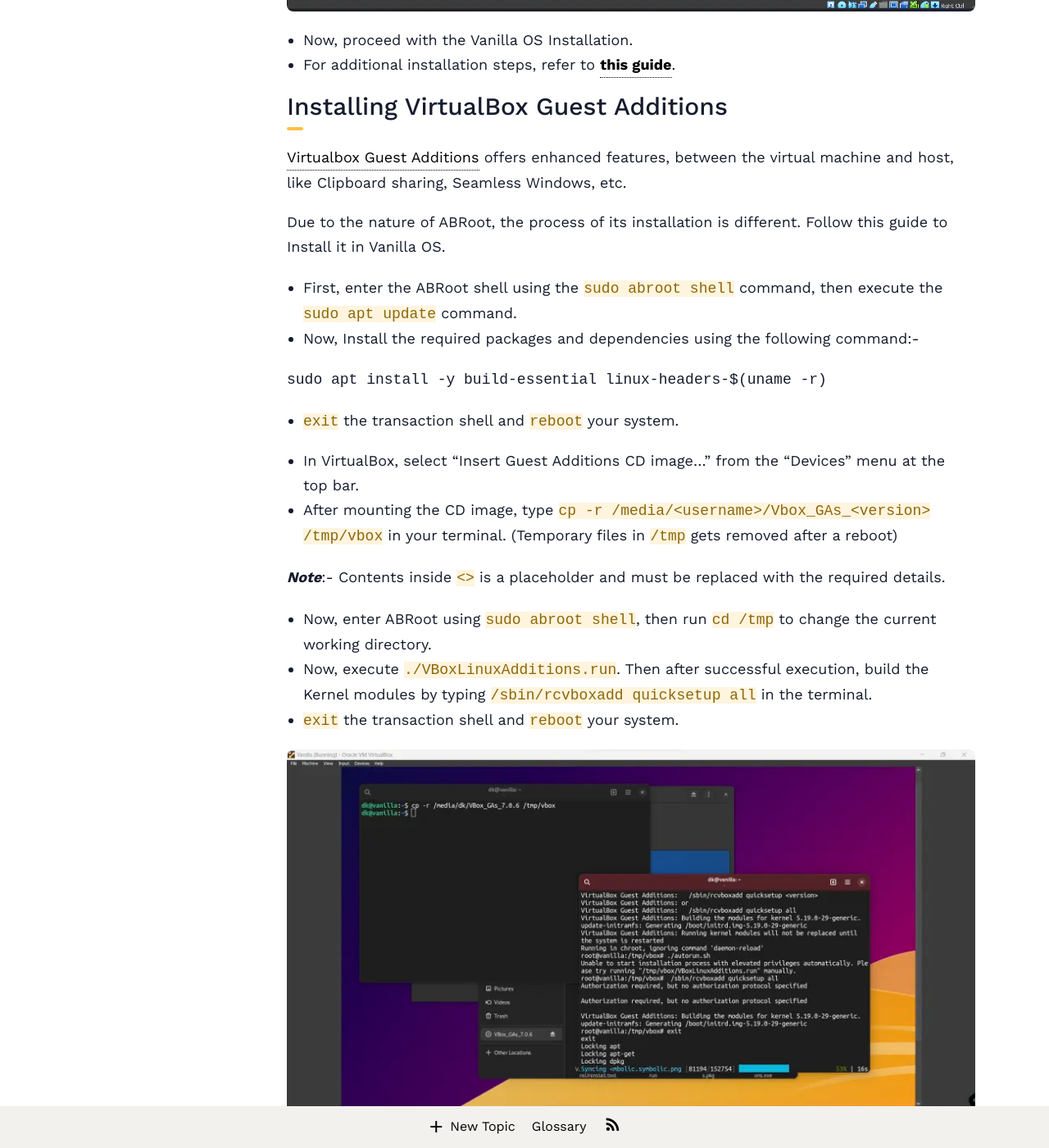
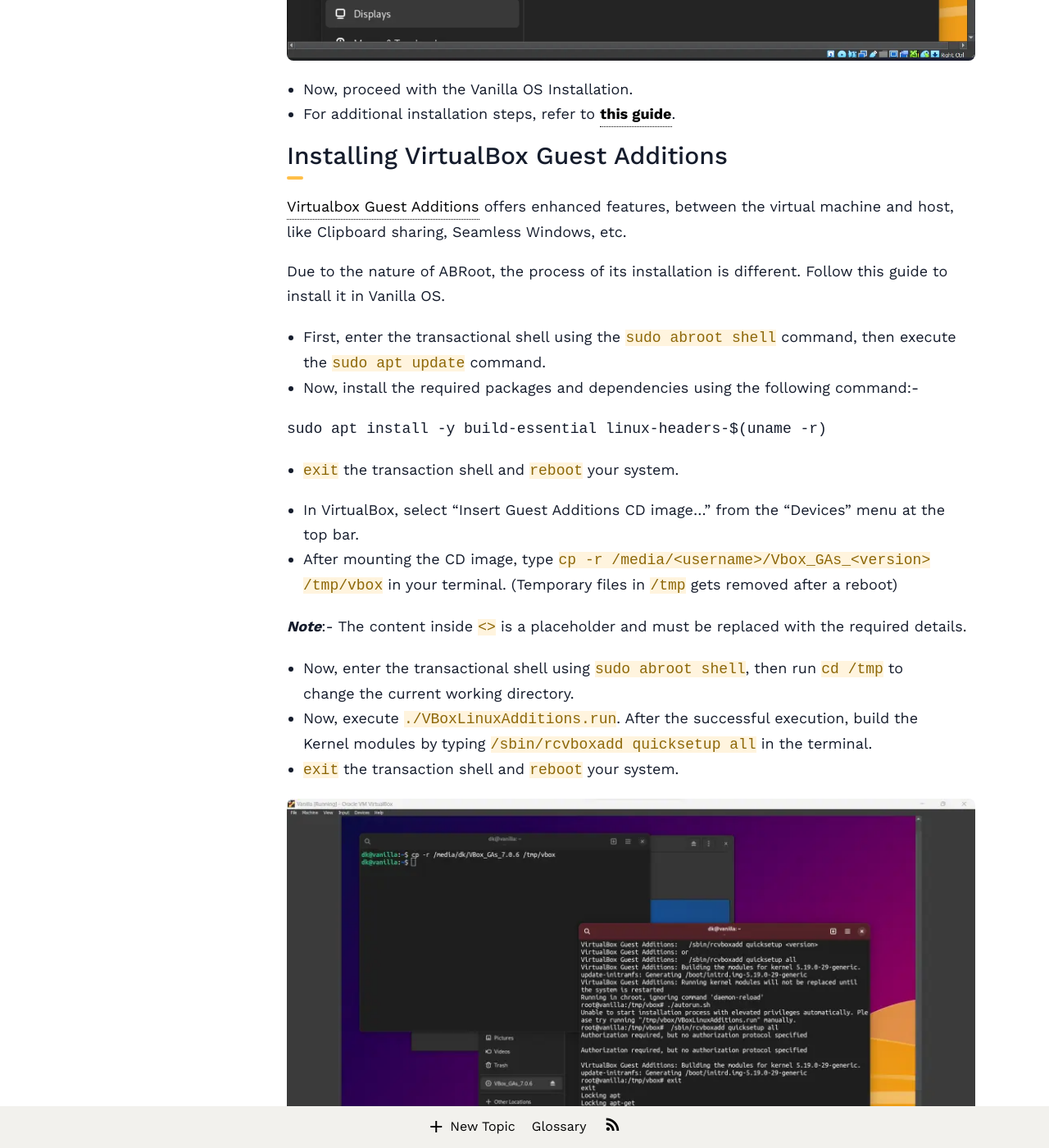
Before and after one commit to Vanilla-OS/handbook, a Jekyll site: the page built from _posts/2023-01-21-install-in-vm.md, in a window 1280 px wide and 1400 px high, scrolled down 50735 px. Shown: the whole window at 82% size. Built offline with Jekyll 4.4.1, drawn with Linux system fonts in a browser that asks for light colours; nearby versions of some CDN libraries; a style sheet for code colours, icons or effects is not loaded; some of the changed text lies outside the part shown.

Commit message:
Edits to VM Guide and fixing a space in Drivers guide

````diff
--- a/_posts/2023-01-21-install-in-vm.md
+++ b/_posts/2023-01-21-install-in-vm.md
@@ -12,13 +12,13 @@
 
 ## Introduction
 
-If you are interested in Vanilla OS, it's a good idea to try it out in a VM before using it on your hardware to get used to Vanilla OS components. This guide will show you how to install Vanilla OS with various VM software.
+If you are interested in Vanilla OS, it's a good idea to try it out in a VM before using it on your hardware to get used to the Vanilla OS components. This guide will guide you through installing Vanilla OS with various VM software.
 
 ## Install Vanilla OS in Gnome Boxes
 
 ### Prerequisites
 
-- Check for Flatpak installed. If it isn't present, you can check out how to install it [**here**](https://handbook.vanillaos.org/2022/12/09/install-flatpaks.html).
+- Check whether Flatpak is installed. If it isn't present, you can check out how to install it [**here**](https://handbook.vanillaos.org/2022/12/09/install-flatpaks.html).
 
 - Install "Gnome Boxes" from the "Gnome Software" application. Alternatively, you can install it with the following command:-
 
@@ -64,7 +64,7 @@
 
 ## Install Vanilla OS in VMWare Workstation Player
 
-- A VMWare Workstation Player Installation from [**here**](https://www.vmware.com/products/workstation-player/workstation-player-evaluation.html)
+- A VMWare Workstation Player Installation from [**here**](https://www.vmware.com/products/workstation-player/workstation-player-evaluation.html).
 - Install the Vanilla OS ISO [**here**](https://github.com/Vanilla-OS/os/releases/latest).
 
 ### Installation
@@ -100,7 +100,7 @@
 
 ![VMWare Workstation Player 8](/assets/uploads/VM_Post/VMWare/VMWare_8.webp)
 
-- Inside the live session, Click on the top right corner and click on the "Settings" icon. Alternatively, you can press on Windows or the Super key to open the "Activities overview" and then type "Settings" to access it. Now, Navigate to "Displays", and under "Resolution", select a different resolution to adjust the window size initially.
+- Inside the live session, click on the top right corner and click on the "Settings" icon. Alternatively, you can press on the windows/super key to open the "Activities overview" and then type "Settings" to access it. Now, Navigate to "Displays", under "Resolution" select a different resolution to adjust the window size initially.
 
 ![VMWare Workstation Player 9](/assets/uploads/VM_Post/VMWare/VMWare_9.webp)
 
@@ -114,7 +114,8 @@
 
 ### Prerequisites
 
-- A Virtual Machine Manager Installation from [**here**](https://virt-manager.org/) and necessary QEMU dependencies installed.
+- A Virtual Machine Manager Installation from [**here**](https://virt-manager.org/).
+- The necessary QEMU dependencies installed.
 - Install the Vanilla OS ISO from [**here**](https://github.com/Vanilla-OS/os/releases/latest).
 
 ### Installation
@@ -128,7 +129,7 @@
 
 ![Virt manager 1](/assets/uploads/VM_Post/Virt-Manager/virt_manager_1.webp)
 
-- Click  "Local install media" and confirm the architecture as x86_64. Then, click on "Forward".
+- Click "Local install media" and confirm the architecture as x86_64. Then, click on "Forward".
 
 ![Virt manager 2](/assets/uploads/VM_Post/Virt-Manager/virt_manager_2.webp)
 
@@ -136,11 +137,9 @@
 
 **_Note_**:- `<year>` is a placeholder meaning select the most recent year.
 
-
 ![Virt manager 3](/assets/uploads/VM_Post/Virt-Manager/virt_manager_3.webp)
 
 - Allocate the required Memory and CPUs and click on "Forward".
-
 
 ![Virt manager 4](/assets/uploads/VM_Post/Virt-Manager/virt_manager_4.webp)
 
@@ -159,7 +158,7 @@
 ![Virt manager 8](/assets/uploads/VM_Post/Virt-Manager/virt_manager_8.webp)
 
 - Now, "Open" the virtual machine in the Graphical console.
-- Now, proceed with the Vanilla OS Installation.
+- When the VM is opened, proceed with the Vanilla OS Installation.
 - For additional installation steps, refer to [**this guide**](https://handbook.vanillaos.org/2022/11/05/installation.html#title7).
 
 **_Optionally_**:- You can enable "Auto resize VM with window" under the "Scale Display" menu in the "View" tab.
@@ -179,7 +178,7 @@
 
 ![Parallels 0](/assets/uploads/VM_Post/Parallels/vanilla-parallels-install-0.webp)
 
-- Navigate to the Parallels Desktop Control Center, and select the '+' button to add a new virtual machine.
+- Navigate to the Parallels Desktop Control Center, and select the "+" button to add a new virtual machine.
 
 ![Parallels 1](/assets/uploads/VM_Post/Parallels/vanilla-parallels-install-1.webp)
 
@@ -197,22 +196,19 @@
 
 - Select the `VanillaOS-<release>.iso` file.
 
-**_Note_**:- Contents inside `<>` is a placeholder.
+**_Note_**:- The content inside `<>` is a placeholder.
 
 ![Parallels 5](/assets/uploads/VM_Post/Parallels/vanilla-parallels-install-5.webp)
 
 - Parallels is unable to automatically detect the operating system inside of our `VanillaOS-<release>.iso`. This is normal, click "Continue".
 
-
 ![Parallels 6](/assets/uploads/VM_Post/Parallels/vanilla-parallels-install-6.webp)
 
-- Change "Windows" to '"Ubuntu Linux" from the drop-down menu that appears (Vanilla OS benefits from Ubuntu-centric Parallels features).
-
+- Change "Windows" to "Ubuntu Linux" from the drop-down menu that appears (Vanilla OS benefits from Ubuntu-centric Parallels features).
 
 ![Parallels 7](/assets/uploads/VM_Post/Parallels/vanilla-parallels-install-7.webp)
 
 - Rename your virtual machine to Vanilla OS (or whatever you like!).
-
 
 ![Parallels 8](/assets/uploads/VM_Post/Parallels/vanilla-parallels-install-8.webp)
 
@@ -252,7 +248,7 @@
 
 ![Parallels 17](/assets/uploads/VM_Post/Parallels/vanilla-parallels-install-17.webp)
 
-- From the Vanilla OS Gnome desktop, select 'Activities'
+- From the Vanilla OS Gnome desktop, select "Activities"
 
 ![Parallels 18](/assets/uploads/VM_Post/Parallels/vanilla-parallels-install-18.webp)
 
@@ -260,15 +256,15 @@
 
 ![Parallels 19](/assets/uploads/VM_Post/Parallels/vanilla-parallels-install-19.webp)
 
-- Type `sudo abroot shell` into the Console and press enter to turn on ABroot. ABroot mode allows us to safely install special drivers onto our immutable filesystem. Type `y` and press enter to proceed.
+- Type `sudo abroot shell` into the Console and press enter to open up the transactional shell. The transactional shell allows us to safely install special drivers onto our immutable filesystem. Type `y` and press enter to proceed.
 
 ![Parallels 20](/assets/uploads/VM_Post/Parallels/vanilla-parallels-install-20.webp)
 
-- Type `sudo apt-get install dkms libelf-dev linux-headers-$(uname -r) build-essential` and press enter to install Parallels Tools' system dependencies. Type `Y` and press enter to confirm the installation.
+- Type `sudo apt-get install dkms libelf-dev linux-headers-$(uname -r) build-essential` and press enter to install Parallels Tools system dependencies. Type `Y` and press enter to confirm the installation.
 
 ![Parallels 21](/assets/uploads/VM_Post/Parallels/vanilla-parallels-install-21.webp)
 
-- Once the system dependencies have been installed, type `exit` and press enter to leave the elevated ABroot mode.
+- Once the system dependencies have been installed, type `exit` and press enter to leave the elevated transactional shell.
 
 ![Parallels 22](/assets/uploads/VM_Post/Parallels/vanilla-parallels-install-22.webp)
 
@@ -288,29 +284,29 @@
 
 ![Parallels 26](/assets/uploads/VM_Post/Parallels/vanilla-parallels-install-26.webp)
 
-- Inside Vanilla OS, open the Files app and navigate to the Parallels Tools disc image folder in the left-side menu. Right-click inside the Parallels Tools folder, and select 'Open in Console'.
+- Inside Vanilla OS, open the Files app and navigate to the Parallels Tools disc image folder in the left-side menu. Right-click inside the Parallels Tools folder, and select "Open in Console".
 
 ![Parallels 27](/assets/uploads/VM_Post/Parallels/vanilla-parallels-install-27.webp)
 
-- Type `cd ../` and press enter to move up one directory in the Linux filesystem. Type `cp -r 'Parallels Tools' /tmp/copy` and press enter to copy the Parallels Tools disc image folder to a temporary directory (Temporary files in `/tmp` gets removed after a reboot). Vanilla OS won't execute this mounted virtual image directly by default, so we need to copy the folder and its contents to a 'safe' temporary directory.
+- Type `cd ../` and press enter to move up one directory in the Linux filesystem. Type `cp -r 'Parallels Tools' /tmp/copy` and press enter to copy the Parallels Tools disc image folder to a temporary directory (Temporary files in `/tmp` get removed after a reboot). Vanilla OS won't execute this mounted virtual image directly by default, so we need to copy the folder and its contents to a safe temporary directory.
 
 ![Parallels 28](/assets/uploads/VM_Post/Parallels/vanilla-parallels-install-28.webp)
 
-- Type `sudo abroot shell` and press enter to turn on ABroot mode again.
+- Type `sudo abroot shell` and press enter to turn open up the transactional shell again.
 
 - Type `cd /tmp/copy` and press enter to instruct the Console to navigate to our new temporary directory. Type `sudo ./install` and press enter to begin installing Parallels Tools.
 
 ![Parallels 30](/assets/uploads/VM_Post/Parallels/vanilla-parallels-install-29-30.webp)
 
-- The Console app background should turn blue with a grey Parallels Tools Installer text window. Press the spacebar to select the 'Next >' option.
+- The Console app background should turn blue with a grey Parallels Tools Installer text window. Press the spacebar to select the "Next >" option.
 
 ![Parallels 31](/assets/uploads/VM_Post/Parallels/vanilla-parallels-install-31.webp)
 
-- Confirm installation by pressing the spacebar to select 'Next >' again.
+- Confirm installation by pressing the spacebar to select "Next >" again.
 
 ![Parallels 32](/assets/uploads/VM_Post/Parallels/vanilla-parallels-install-32.webp)
 
-- Wait for the installation to finish. Press the tab, and then press the spacebar to exit. We will reboot later once we've turned off ABroot mode.
+- Wait for the installation to finish. Press the tab, and then press the spacebar to exit. We will reboot later once we've exited the transactional shell.
 
 ![Parallels 33](/assets/uploads/VM_Post/Parallels/vanilla-parallels-install-33.webp)
 
@@ -321,7 +317,6 @@
 - Type `reboot` and press enter. You're finished! You can change more virtual machine performance/sharing/integration options using the Parallels settings menu in the Control Center. Please refer to the Parallels knowledgebase for details.
 
 ![Parallels 35](/assets/uploads/VM_Post/Parallels/vanilla-parallels-install-35.webp)
-
 
 ## Install Vanilla OS in VirtualBox
 
@@ -388,24 +383,25 @@
 
 [Virtualbox Guest Additions](https://www.virtualbox.org/manual/ch04.html) offers enhanced features, between the virtual machine and host, like Clipboard sharing, Seamless Windows, etc.
 
-Due to the nature of ABRoot, the process of its installation is different. Follow this guide to Install it in Vanilla OS.
+Due to the nature of ABRoot, the process of its installation is different. Follow this guide to install it in Vanilla OS.
 
-- First, enter the ABRoot shell using the `sudo abroot shell` command, then execute the `sudo apt update` command.
-- Now, Install the required packages and dependencies using the following command:-
+- First, enter the transactional shell using the `sudo abroot shell` command, then execute the `sudo apt update` command.
+- Now, install the required packages and dependencies using the following command:-
 
 ```bash
 sudo apt install -y build-essential linux-headers-$(uname -r)
 ```
+
 - `exit` the transaction shell and `reboot` your system.
 
 - In VirtualBox, select "Insert Guest Additions CD image..." from the "Devices" menu at the top bar.
 - After mounting the CD image, type `cp -r /media/<username>/Vbox_GAs_<version> /tmp/vbox` in your terminal.
 (Temporary files in `/tmp` gets removed after a reboot)
 
-**_Note_**:- Contents inside `<>` is a placeholder and must be replaced with the required details.
+**_Note_**:- The content inside `<>` is a placeholder and must be replaced with the required details.
 
-- Now, enter ABRoot using `sudo abroot shell`, then run `cd /tmp` to change the current working directory.
-- Now, execute `./VBoxLinuxAdditions.run`. Then after successful execution, build the Kernel modules by typing `/sbin/rcvboxadd quicksetup all` in the terminal.
+- Now, enter the transactional shell using `sudo abroot shell`, then run `cd /tmp` to change the current working directory.
+- Now, execute `./VBoxLinuxAdditions.run`. After the successful execution, build the Kernel modules by typing `/sbin/rcvboxadd quicksetup all` in the terminal.
 - `exit` the transaction shell and `reboot` your system.
 
 ![VirtualBox 13](/assets/uploads/VM_Post/Virtualbox/VirtualBox_13.webp)
````
Also changed, not shown: other parts of _posts/2023-01-21-install-in-vm.md (+6 -6 lines), _posts/2022-12-10-install-additional-drivers.md (+1 -1 lines).
